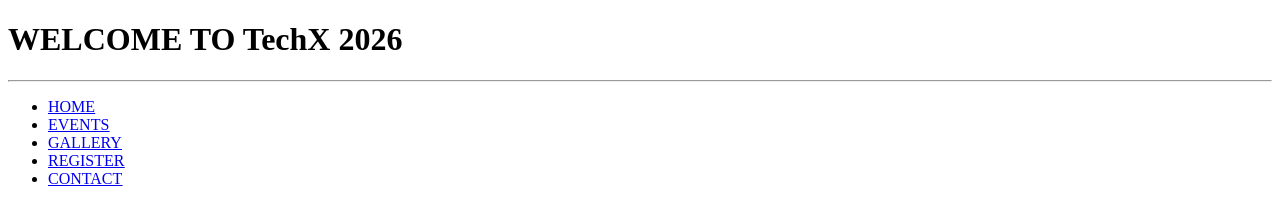
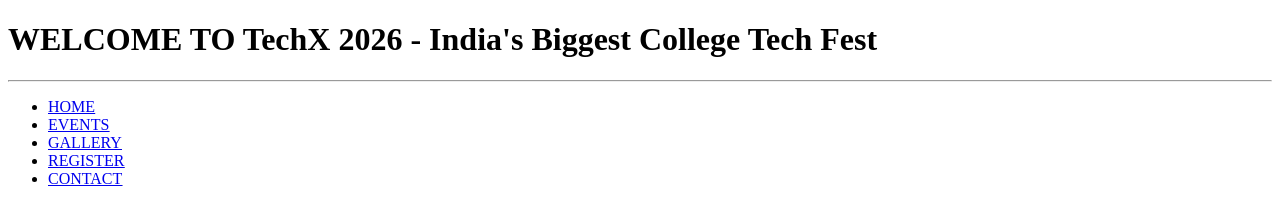
Before and after one commit to spydersayor/techx-2026-html, a plain HTML site: page index.html in a window 1280 px wide. Shown: the top 202 px of the page. Drawn offline with Linux system fonts and the light colour scheme.

```diff
--- a/index.html
+++ b/index.html
@@ -9,7 +9,7 @@
     <link rel="icon" href="images/icons8-ico-16.png" type="images/x-icon">
 </head>
 <body>
-    <h1>WELCOME TO TechX 2026</h1>
+    <h1>WELCOME TO TechX 2026 - India's Biggest College Tech Fest</h1>
     <hr>
     <header>
         <nav>
```
